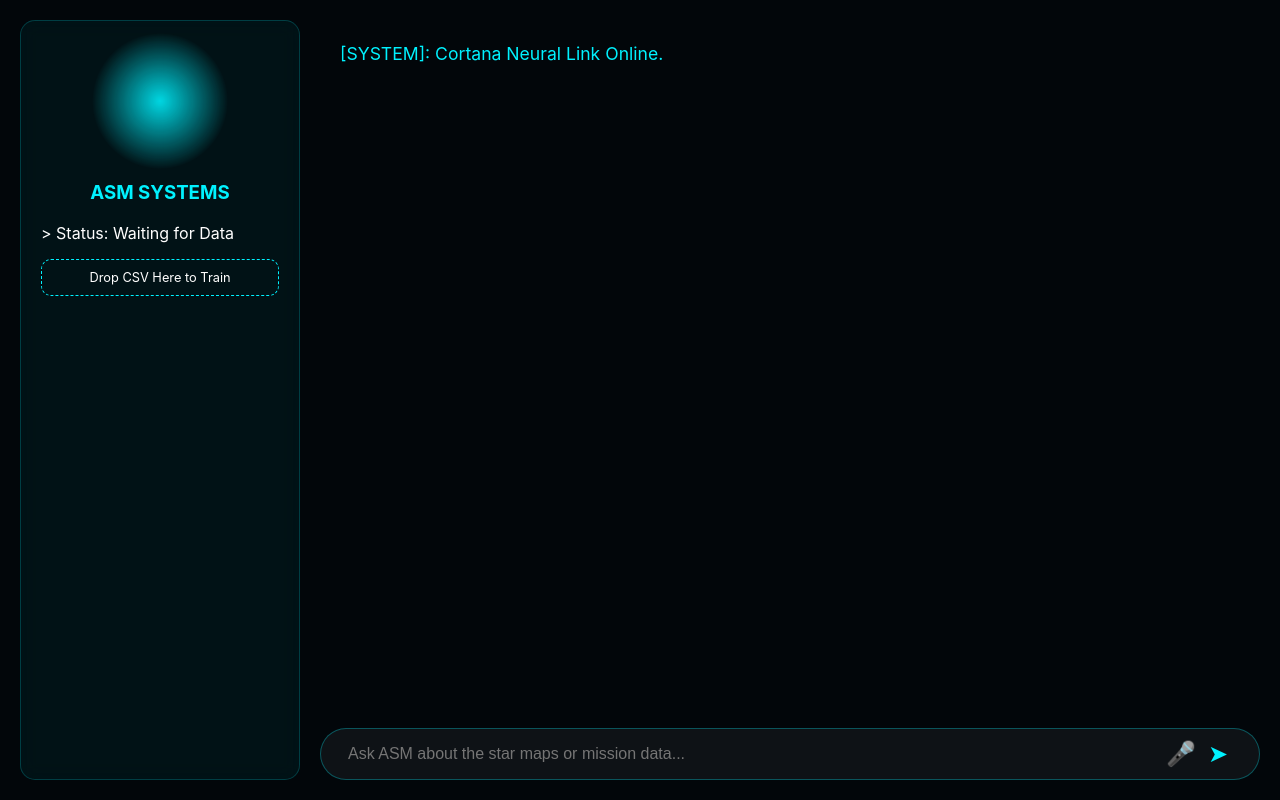
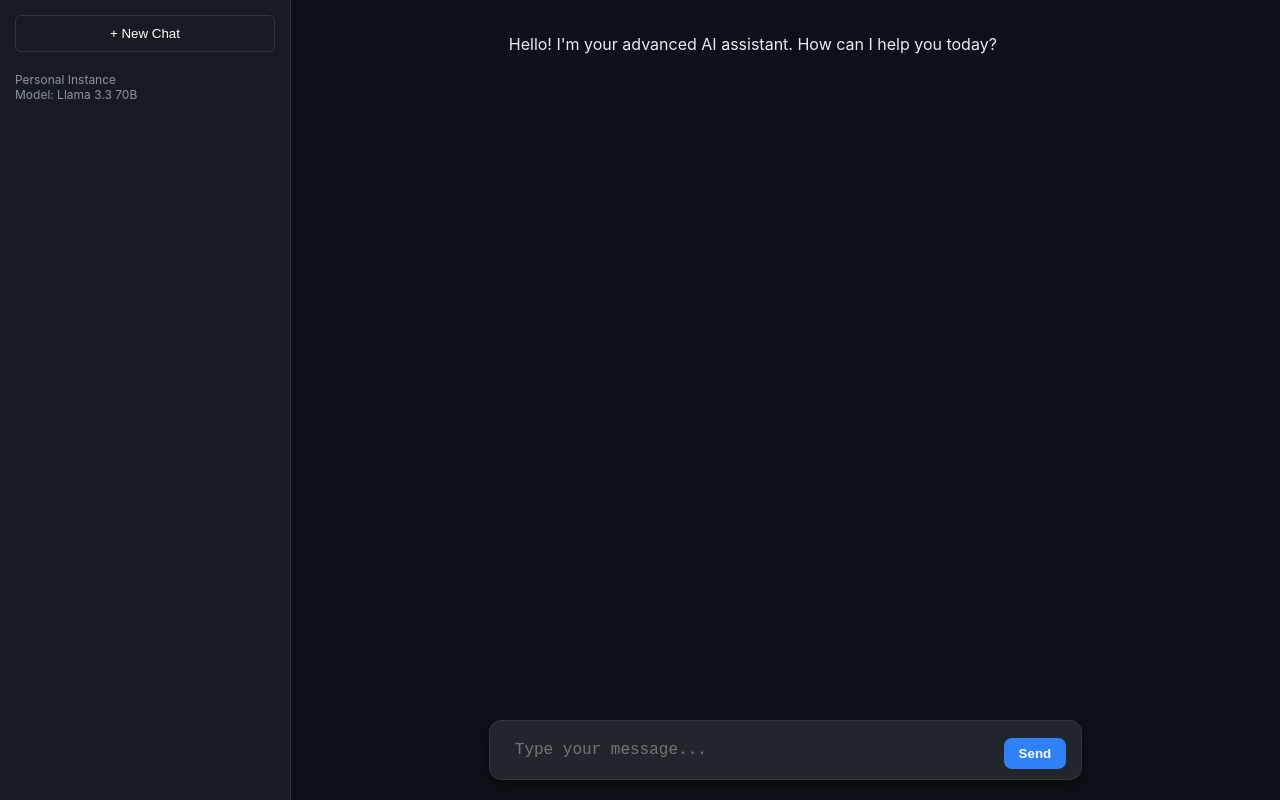
Before and after one commit to UnknownChuck/ASM-AI, a plain HTML site: page index.html in a window 1280 px wide. Drawn offline with nearby package versions, Linux system fonts and the light colour scheme.

Commit message:
Update index.html

```diff
--- a/index.html
+++ b/index.html
@@ -2,112 +2,292 @@
 <html lang="en">
 <head>
     <meta charset="UTF-8">
-    <title>ASM | Cortana Gen-3</title>
+    <meta name="viewport" content="width=device-width, initial-scale=1.0">
+    <title>ASM AI Assistant</title>
+    <script src="https://cdn.jsdelivr.net/npm/marked/marked.min.js"></script>
+    <link rel="stylesheet" href="https://cdnjs.cloudflare.com/ajax/libs/highlight.js/11.9.0/styles/github-dark.min.css">
+    <script src="https://cdnjs.cloudflare.com/ajax/libs/highlight.js/11.9.0/highlight.min.js"></script>
+
     <style>
-        :root { --glow: #00f2ff; --bg: #02060a; }
-        body { background: var(--bg); color: white; font-family: 'Inter', sans-serif; display: flex; height: 100vh; margin: 0; }
+        :root {
+            --bg-dark: #0d1117;
+            --sidebar-bg: #161b22;
+            --chat-bg: #0d1117;
+            --text-main: #e6edf3;
+            --accent: #2f81f7;
+            --user-bubble: #1f6feb;
+            --border: #30363d;
+        }
 
-        /* Tactical HUD Style */
-        .hud-container { display: grid; grid-template-columns: 280px 1fr; width: 100%; padding: 20px; gap: 20px; }
-        .sidebar { background: rgba(0, 242, 255, 0.05); border: 1px solid rgba(0, 242, 255, 0.2); border-radius: 15px; padding: 20px; backdrop-filter: blur(10px); }
-        .main-chat { display: flex; flex-direction: column; justify-content: space-between; position: relative; }
+        body {
+            font-family: -apple-system, BlinkMacSystemFont, "Segoe UI", Helvetica, Arial, sans-serif;
+            background-color: var(--bg-dark);
+            color: var(--text-main);
+            margin: 0;
+            display: flex;
+            height: 100vh;
+        }
 
-        /* The "Core" Hologram */
-        .orb { width: 120px; height: 120px; background: radial-gradient(circle, var(--glow) 0%, transparent 70%); border-radius: 50%; margin: 0 auto 20px; animation: breathe 3s infinite ease-in-out; }
-        @keyframes breathe { 0%, 100% { transform: scale(1); opacity: 0.5; } 50% { transform: scale(1.2); opacity: 1; } }
+        /* Sidebar - Chat History */
+        #sidebar {
+            width: 260px;
+            background-color: var(--sidebar-bg);
+            border-right: 1px solid var(--border);
+            display: flex;
+            flex-direction: column;
+            padding: 15px;
+        }
 
-        .chat-box { flex-grow: 1; overflow-y: auto; padding: 20px; font-size: 1.1rem; line-height: 1.6; }
-        .input-area { background: rgba(255,255,255,0.05); border-radius: 50px; padding: 10px 25px; display: flex; align-items: center; border: 1px solid rgba(0,242,255,0.3); }
-        input { background: transparent; border: none; color: white; flex-grow: 1; outline: none; font-size: 1rem; }
+        .new-chat-btn {
+            border: 1px solid var(--border);
+            background: transparent;
+            color: white;
+            padding: 10px;
+            border-radius: 6px;
+            cursor: pointer;
+            margin-bottom: 20px;
+            transition: background 0.2s;
+        }
 
-        .btn { cursor: pointer; background: none; border: none; font-size: 1.5rem; color: var(--glow); transition: 0.3s; }
-        .btn:hover { transform: scale(1.2); text-shadow: 0 0 10px var(--glow); }
-        .upload-zone { border: 1px dashed var(--glow); padding: 10px; border-radius: 10px; text-align: center; font-size: 0.8rem; margin-top: 10px; cursor: pointer; }
+        .new-chat-btn:hover { background: #21262d; }
+
+        /* Main Interface */
+        #main-chat {
+            flex-grow: 1;
+            display: flex;
+            flex-direction: column;
+            height: 100vh;
+            position: relative;
+        }
+
+        #chat-window {
+            flex-grow: 1;
+            overflow-y: auto;
+            padding: 20px 20%;
+            display: flex;
+            flex-direction: column;
+            gap: 30px;
+        }
+
+        /* Message Styling */
+        .message {
+            display: flex;
+            flex-direction: column;
+            max-width: 100%;
+            animation: fadeIn 0.3s ease;
+        }
+
+        .user-msg { align-items: flex-end; }
+        .ai-msg { align-items: flex-start; }
+
+        .bubble {
+            padding: 12px 20px;
+            border-radius: 18px;
+            max-width: 85%;
+            font-size: 16px;
+            line-height: 1.6;
+        }
+
+        .user-msg .bubble {
+            background-color: var(--user-bubble);
+            color: white;
+            border-bottom-right-radius: 4px;
+        }
+
+        .ai-msg .bubble {
+            background-color: transparent;
+            color: var(--text-main);
+        }
+
+        /* Markdown Styling inside Bubbles */
+        .bubble pre {
+            background: #161b22;
+            padding: 15px;
+            border-radius: 8px;
+            overflow-x: auto;
+            border: 1px solid var(--border);
+        }
+
+        .bubble code { font-family: 'Courier New', Courier, monospace; }
+
+        /* Input Area */
+        #input-container {
+            padding: 20px 20%;
+            background: linear-gradient(transparent, var(--bg-dark) 30%);
+        }
+
+        .input-box {
+            background: #21262d;
+            border: 1px solid var(--border);
+            border-radius: 12px;
+            display: flex;
+            align-items: flex-end;
+            padding: 10px 15px;
+            box-shadow: 0 4px 12px rgba(0,0,0,0.5);
+        }
+
+        textarea {
+            flex-grow: 1;
+            background: transparent;
+            border: none;
+            color: white;
+            resize: none;
+            padding: 10px;
+            font-size: 16px;
+            outline: none;
+            max-height: 200px;
+        }
+
+        #sendBtn {
+            background: var(--accent);
+            color: white;
+            border: none;
+            padding: 8px 15px;
+            border-radius: 8px;
+            cursor: pointer;
+            margin-left: 10px;
+            font-weight: bold;
+        }
+
+        #sendBtn:disabled { background: #163a6d; cursor: not-allowed; }
+
+        @keyframes fadeIn {
+            from { opacity: 0; transform: translateY(10px); }
+            to { opacity: 1; transform: translateY(0); }
+        }
+
+        /* Responsive */
+        @media (max-width: 900px) {
+            #chat-window, #input-container { padding: 20px 5%; }
+            #sidebar { display: none; }
+        }
     </style>
 </head>
 <body>
 
-    <div class="hud-container">
-        <aside class="sidebar">
-            <div class="orb"></div>
-            <h3 style="color:var(--glow); text-align:center;">ASM SYSTEMS</h3>
-            <p id="status-display">> Status: Waiting for Data</p>
-            <div class="upload-zone" onclick="document.getElementById('fileInput').click()">
-                Drop CSV Here to Train
-                <input type="file" id="fileInput" hidden accept=".csv">
+    <div id="sidebar">
+        <button class="new-chat-btn" onclick="location.reload()">+ New Chat</button>
+        <div style="font-size: 12px; color: #8b949e;">Personal Instance<br>Model: Llama 3.3 70B</div>
+    </div>
+
+    <div id="main-chat">
+        <div id="chat-window" id="chatWindow">
+            <div class="message ai-msg">
+                <div class="bubble">Hello! I'm your advanced AI assistant. How can I help you today?</div>
             </div>
-            <div id="file-status" style="margin-top:10px; font-size:0.7rem; opacity:0.6;"></div>
-        </aside>
+        </div>
 
-        <main class="main-chat">
-            <div class="chat-box" id="chat">
-                <div style="color:var(--glow)">[SYSTEM]: Cortana Neural Link Online.</div>
+        <div id="input-container">
+            <div class="input-box">
+                <textarea id="userInput" rows="1" placeholder="Type your message..." oninput="autoGrow(this)"></textarea>
+                <button id="sendBtn" onclick="handleSend()">Send</button>
             </div>
-
-            <div class="input-area">
-                <input type="text" id="userInput" placeholder="Ask ASM about the star maps or mission data...">
-                <button class="btn" id="voiceBtn">🎤</button>
-                <button class="btn" id="sendBtn">➤</button>
-            </div>
-        </main>
+        </div>
     </div>
 
     <script>
-        const API_URL = "http://localhost:8000";
+        // --- YOUR HARDCODED CONFIGURATION ---
+        const GROQ_API_KEY = "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";
+        const MODEL = "llama-3.3-70b-versatile";
+        // -------------------------------------
 
-        // --- 1. TRAINING (CSV Upload) ---
-        document.getElementById('fileInput').onchange = async (e) => {
-            const file = e.target.files[0];
-            const formData = new FormData();
-            formData.append('file', file);
+        const chatWindow = document.getElementById('chat-window');
+        const userInput = document.getElementById('userInput');
+        const sendBtn = document.getElementById('sendBtn');
 
-            document.getElementById('file-status').innerText = "Uploading & Indexing...";
-            const res = await fetch(`${API_URL}/train`, { method: 'POST', body: formData });
-            const data = await res.json();
-            document.getElementById('file-status').innerText = `Learned ${data.rows_indexed} records from ${file.name}`;
-            speak("Data ingestion complete. My memory has been updated with the new ASM parameters.");
-        };
-
-        // --- 2. ASKING (Text/Voice Prompt) ---
-        async function askASM(query) {
-            appendChat("You: " + query, 'user');
-            const res = await fetch(`${API_URL}/ask`, {
-                method: 'POST',
-                headers: {'Content-Type': 'application/json'},
-                body: JSON.stringify({ query })
-            });
-            const data = await res.json();
-            speak(data.response);
+        // Auto-expand textarea
+        function autoGrow(element) {
+            element.style.height = "5px";
+            element.style.height = (element.scrollHeight) + "px";
         }
 
-        // --- 3. OUTPUT & VOICE ---
-        function speak(text) {
-            appendChat("Cortana: " + text, 'ai');
-            window.speechSynthesis.cancel();
-            const speech = new SpeechSynthesisUtterance(text);
-            speech.rate = 1.1;
-            window.speechSynthesis.speak(speech);
+        // Enter to send (Shift+Enter for newline)
+        userInput.addEventListener("keydown", (e) => {
+            if (e.key === "Enter" && !e.shiftKey) {
+                e.preventDefault();
+                handleSend();
+            }
+        });
+
+        async function handleSend() {
+            const text = userInput.value.trim();
+            if (!text) return;
+
+            // UI Cleanup
+            userInput.value = "";
+            userInput.style.height = "auto";
+            sendBtn.disabled = true;
+
+            // Append User Message
+            appendMessage('user', text);
+
+            // Append AI Placeholder for Streaming
+            const aiMessageElement = appendMessage('ai', '');
+            const bubble = aiMessageElement.querySelector('.bubble');
+
+            try {
+                const response = await fetch("https://api.groq.com/openai/v1/chat/completions", {
+                    method: "POST",
+                    headers: {
+                        "Authorization": `Bearer ${GROQ_API_KEY}`,
+                        "Content-Type": "application/json"
+                    },
+                    body: JSON.stringify({
+                        model: MODEL,
+                        messages: [{ role: "user", content: text }],
+                        temperature: 0.7,
+                        stream: true // ENABLE STREAMING
+                    })
+                });
+
+                const reader = response.body.getReader();
+                const decoder = new TextDecoder();
+                let fullText = "";
+
+                while (true) {
+                    const { done, value } = await reader.read();
+                    if (done) break;
+
+                    const chunk = decoder.decode(value);
+                    const lines = chunk.split("\n");
+
+                    for (const line of lines) {
+                        if (line.startsWith("data: ") && line !== "data: [DONE]") {
+                            const data = JSON.parse(line.substring(6));
+                            const content = data.choices[0].delta.content || "";
+                            fullText += content;
+
+                            // Render Markdown in real-time
+                            bubble.innerHTML = marked.parse(fullText);
+                            // Highlight code blocks
+                            bubble.querySelectorAll('pre code').forEach((block) => {
+                                hljs.highlightElement(block);
+                            });
+
+                            chatWindow.scrollTop = chatWindow.scrollHeight;
+                        }
+                    }
+                }
+            } catch (err) {
+                bubble.innerText = "Error: " + err.message;
+            } finally {
+                sendBtn.disabled = false;
+            }
         }
 
-        function appendChat(text, type) {
-            const div = document.createElement('div');
-            div.style.marginBottom = "15px";
-            div.style.color = type === 'ai' ? '#00f2ff' : '#fff';
-            div.innerText = text;
-            document.getElementById('chat').appendChild(div);
-            document.getElementById('chat').scrollTop = document.getElementById('chat').scrollHeight;
+        function appendMessage(sender, text) {
+            const msgDiv = document.createElement('div');
+            msgDiv.className = `message ${sender}-msg`;
+
+            const bubble = document.createElement('div');
+            bubble.className = 'bubble';
+            bubble.innerHTML = sender === 'ai' ? marked.parse(text) : text;
+
+            msgDiv.appendChild(bubble);
+            chatWindow.appendChild(msgDiv);
+            chatWindow.scrollTop = chatWindow.scrollHeight;
+            return msgDiv;
         }
-
-        // Voice Support
-        const recognition = new (window.SpeechRecognition || window.webkitSpeechRecognition)();
-        document.getElementById('voiceBtn').onclick = () => recognition.start();
-        recognition.onresult = (e) => askASM(e.results[0][0].transcript);
-
-        // Buttons
-        document.getElementById('sendBtn').onclick = () => {
-            const q = document.getElementById('userInput').value;
-            if(q) { askASM(q); document.getElementById('userInput').value = ""; }
-        };
     </script>
 </body>
 </html>
```
